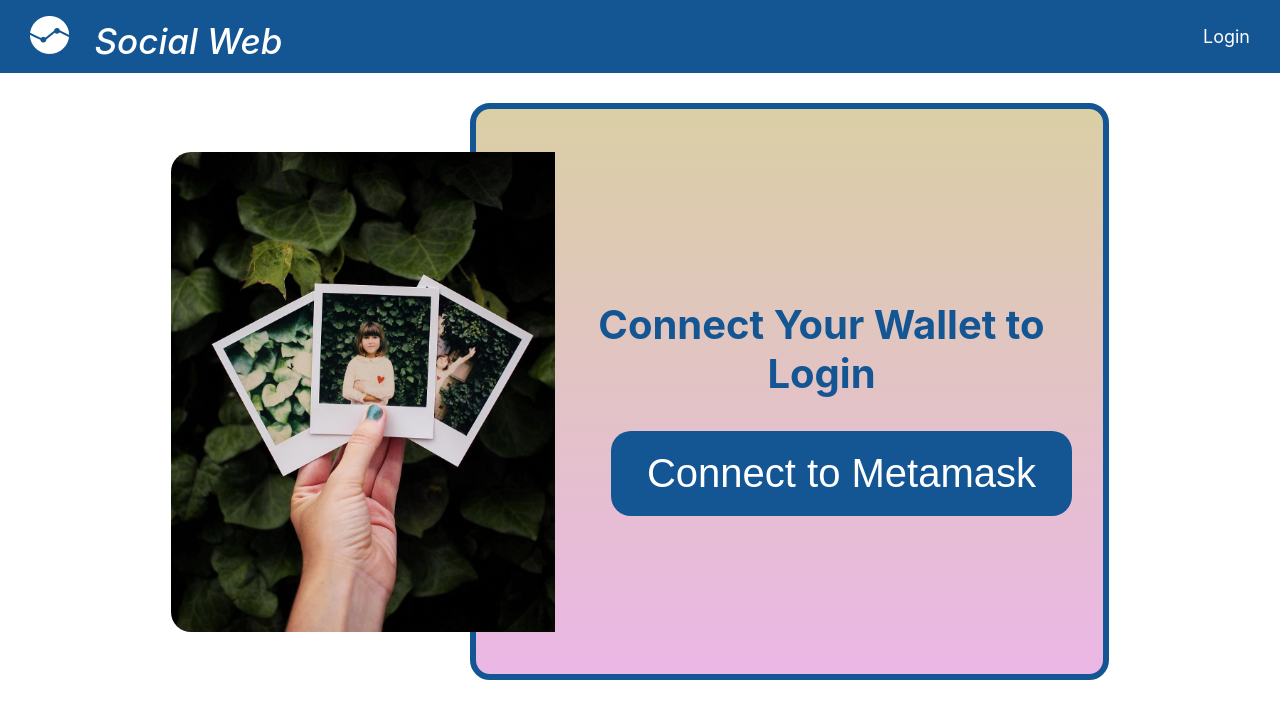
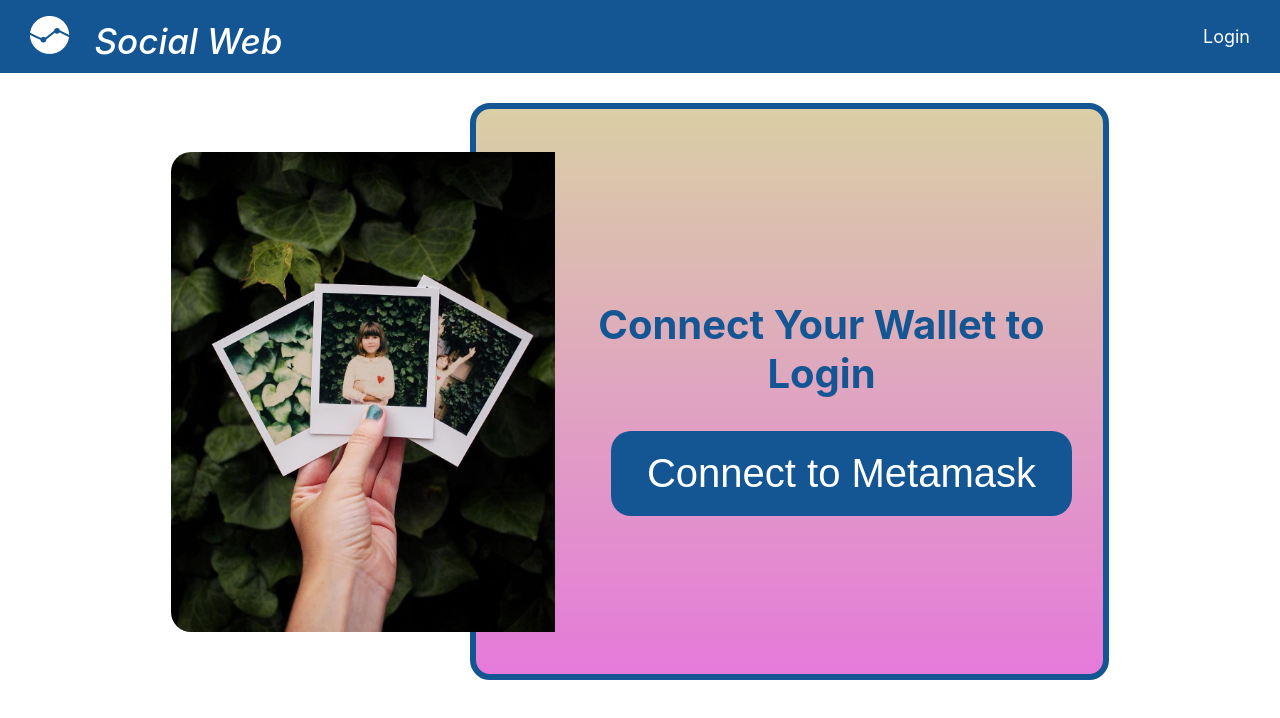
Before and after one commit to Shweta2003/Web3_Social_Media_App, a React (Create React App) app: page / in a window 1280 px wide. Shown: the top 718 px of the page. Built offline with nearby package versions, Linux system fonts and the light colour scheme.

Commit message:
my commit

```diff
--- a/src/components/Login/Login.module.css
+++ b/src/components/Login/Login.module.css
@@ -35,7 +35,7 @@
     justify-content: center;
     border: 6px solid #145693;
     height: 565px;
-    background: -webkit-linear-gradient(bottom, #ebb7e6, #dacfa5);
+    background: -webkit-linear-gradient(bottom, #e57ada, #dacfa5);
 }
 
 .my_btn{
```
